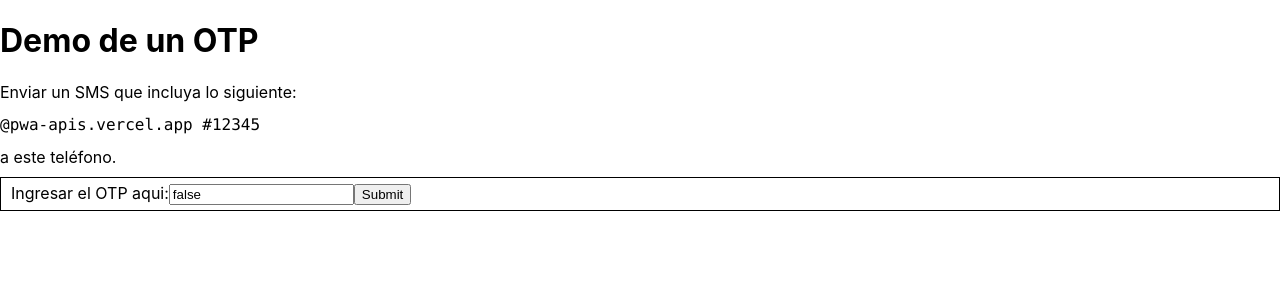
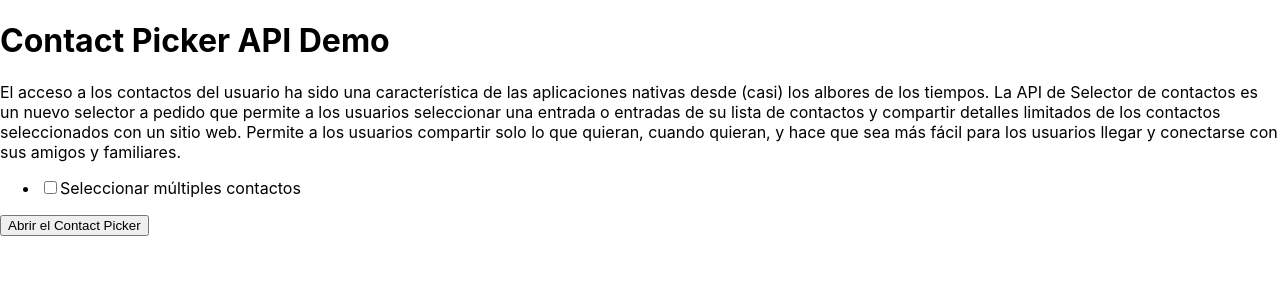
Before and after one commit to chicus12/pwa-apis, a React (Create React App) app: page / in a window 1280 px wide. Shown: the top 300 px of the page. Built offline with nearby package versions, Linux system fonts and the light colour scheme.

Commit message:
Se agrega nuevo ejemple de contact picker

```diff
--- /dev/null
+++ b/src/ContactPicker.js
@@ -0,0 +1,240 @@
+/* eslint-disable react/prop-types */
+import React from 'react'
+
+const supported = 'contacts' in navigator && 'ContactsManager' in window
+
+const PROPERTIES = {
+  name: false,
+  email: false,
+  tel: false,
+  address: false,
+  icon: false,
+}
+export default function ContactPicker() {
+  const [contacts, setContacts] = React.useState([])
+  const [availableProperties, setAvailableProperties] = React.useState(
+    PROPERTIES
+  )
+  const [properties, setProperties] = React.useReducer(
+    (currentState, newState) => ({
+      ...currentState,
+      ...newState,
+    }),
+    {
+      name: false,
+      email: false,
+      tel: false,
+      address: false,
+      icon: false,
+      multiple: false,
+    }
+  )
+
+  React.useEffect(() => {
+    async function getProperties() {
+      const supportedProperties = await navigator.contacts.getProperties()
+      const newProperties = { ...PROPERTIES }
+      if (supportedProperties.includes('name')) {
+        newProperties.name = true
+      }
+      if (supportedProperties.includes('email')) {
+        newProperties.email = true
+      }
+      if (supportedProperties.includes('tel')) {
+        newProperties.tel = true
+      }
+      if (supportedProperties.includes('address')) {
+        newProperties.address = true
+      }
+      if (supportedProperties.includes('icon')) {
+        newProperties.icon = true
+      }
+
+      setAvailableProperties(newProperties)
+    }
+    if (supported) {
+      getProperties()
+    }
+  }, [])
+
+  const getContacts = React.useCallback(async () => {
+    const propsOptions = []
+    if (properties.name) propsOptions.push('name')
+    if (properties.email) propsOptions.push('email')
+    if (properties.tel) propsOptions.push('tel')
+    if (properties.address) propsOptions.push('address')
+    if (properties.icon) propsOptions.push('icon')
+
+    const opts = { multiple: properties.multiple }
+
+    try {
+      const data = await navigator.contacts.select(propsOptions, opts)
+      setContacts(data)
+      // handleResults(contacts)
+    } catch (error) {
+      console.log(error)
+    }
+  }, [properties])
+
+  return (
+    <>
+      <h1>Contact Picker API Demo</h1>
+      <p>
+        El acceso a los contactos del usuario ha sido una característica de las
+        aplicaciones nativas desde (casi) los albores de los tiempos. La API de
+        Selector de contactos es un nuevo selector a pedido que permite a los
+        usuarios seleccionar una entrada o entradas de su lista de contactos y
+        compartir detalles limitados de los contactos seleccionados con un sitio
+        web. Permite a los usuarios compartir solo lo que quieran, cuando
+        quieran, y hace que sea más fácil para los usuarios llegar y conectarse
+        con sus amigos y familiares.
+      </p>
+
+      <ul>
+        <li>
+          <label htmlFor="multiple">
+            <input
+              type="checkbox"
+              id="multiple"
+              value={properties.multiple}
+              onChange={evt => {
+                setProperties({ multiple: evt.target.checked })
+              }}
+            />
+            Seleccionar múltiples contactos
+          </label>
+        </li>
+        {availableProperties.name && (
+          <li>
+            <label htmlFor="name">
+              <input
+                type="checkbox"
+                id="name"
+                value={properties.name}
+                onChange={evt => {
+                  setProperties({ name: evt.target.checked })
+                }}
+              />
+              Incluir el nombre
+            </label>
+          </li>
+        )}
+        {availableProperties.email && (
+          <li>
+            <label htmlFor="email">
+              <input
+                type="checkbox"
+                id="email"
+                value={properties.email}
+                onChange={evt => {
+                  setProperties({
+                    email: evt.target.checked,
+                  })
+                }}
+              />
+              Incluir el email
+            </label>
+          </li>
+        )}
+        {availableProperties.tel && (
+          <li>
+            <label htmlFor="tel">
+              <input
+                type="checkbox"
+                id="tel"
+                value={properties.tel}
+                onChange={evt => {
+                  setProperties({ tel: evt.target.checked })
+                }}
+              />
+              Incluir el teléfono
+            </label>
+          </li>
+        )}
+        {availableProperties.address && (
+          <li>
+            <label htmlFor="address">
+              <input
+                type="checkbox"
+                id="address"
+                value={properties.address}
+                onChange={evt => {
+                  setProperties({ address: evt.target.checked })
+                }}
+              />
+              Incluir la dirección
+            </label>
+          </li>
+        )}
+        {availableProperties.icon && (
+          <li>
+            <label htmlFor="icon">
+              <input
+                type="checkbox"
+                id="icon"
+                value={properties.icon}
+                onChange={evt => {
+                  setProperties({ icon: evt.target.checked })
+                }}
+              />
+              Incluir el avatar
+            </label>
+          </li>
+        )}
+      </ul>
+
+      <button type="button" onClick={getContacts}>
+        Abrir el Contact Picker
+      </button>
+
+      <div>
+        <pre>
+          <ContactsSelected contacts={contacts} />
+        </pre>
+      </div>
+    </>
+  )
+}
+
+function ContactsSelected({ contacts }) {
+  return (
+    <ul>
+      {contacts.map(contact => {
+        return (
+          <li key={contact.name}>
+            {contact.name && (
+              <b>
+                Nombre:
+                {contact.name}
+              </b>
+            )}
+
+            {contact.email && (
+              <b>
+                Email:
+                {contact.email.join(', ')}
+              </b>
+            )}
+
+            {contact.tel && (
+              <b>
+                Teléfono:
+                {contact.tel.join(', ')}
+              </b>
+            )}
+
+            {contact.icon.map(icon => {
+              const imgURL = URL.createObjectURL(icon)
+              return (
+                <>
+                  <b>Icon:</b>
+                  <img src={imgURL} alt={contact.name} />
+                </>
+              )
+            })}
+          </li>
+        )
+      })}
+    </ul>
+  )
+}
--- a/src/SMS-receiver.js
+++ b/src/SMSReceiver.js
@@ -27,7 +27,7 @@ export default function SMSReceiver() {
     <SuccesfulOTPReceived />
   ) : (
     <>
-      <h1>Demo de un OTP</h1>
+      <h1>OTP SMS Receiver Demo</h1>
       <div>
         Enviar un SMS que incluya lo siguiente:
         <pre>
--- a/src/index.js
+++ b/src/index.js
@@ -2,12 +2,13 @@ import React from 'react'
 import ReactDOM from 'react-dom'
 import './index.css'
 // import App from './App';
-import SMS from './SMS-receiver'
+// import SMS from './SMSReceiver'
+import ContactPicker from './ContactPicker'
 import reportWebVitals from './reportWebVitals'
 
 ReactDOM.render(
   <React.StrictMode>
-    <SMS />
+    <ContactPicker />
   </React.StrictMode>,
   document.getElementById('root')
 )
```
